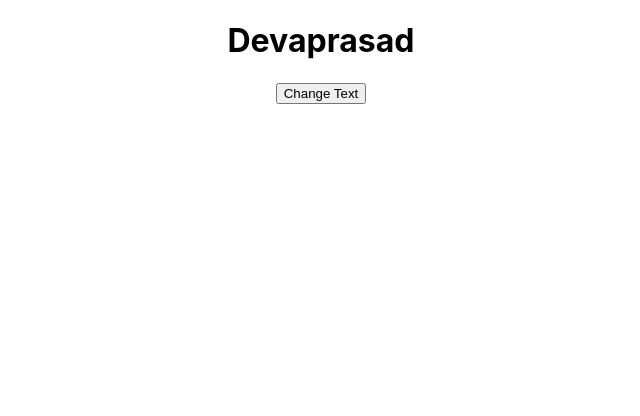
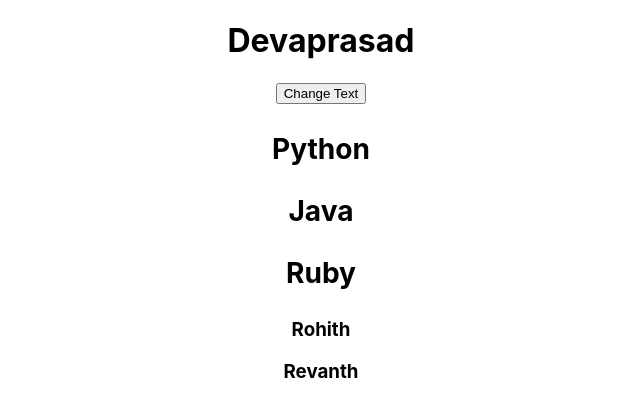
Before and after one commit to devaprasadnm/Sample_Project_FrontEnd, a React (Create React App) app: page / in a window 1280 px wide. Shown: the top 416 px of the page, without its empty margins (319-959 px from the left). Built offline with nearby package versions, Linux system fonts and the light colour scheme.

Commit message:
Map function implemented

```diff
--- a/src/App.js
+++ b/src/App.js
@@ -3,6 +3,8 @@ import './App.css';
 import Hello from './components/Hello';
 import MyClass from './components/MyClass';
 import Name from './components/Name';
+import Example from './components/Example';
+import Example2 from './components/Example2';
 
 function App() {
 
@@ -12,6 +14,8 @@ function App() {
   return (
     <div className="App">
     <Name/>
+    <Example names={["Python","Java","Ruby"]} />
+    <Example2 x = {["Rohith","Revanth"]}/>
     </div>
   );
 }
--- /dev/null
+++ b/src/components/Example.js
@@ -0,0 +1,17 @@
+
+import React from 'react'
+
+function myFunc(names) {
+    return names.map((name) => <h3 key={name}>{name}</h3>)
+}
+
+
+function Example(props) {
+  return (
+    <div >
+      <h2>{myFunc(props.names)}</h2>
+    </div>
+  )
+}
+
+export default Example
--- /dev/null
+++ b/src/components/Example2.js
@@ -0,0 +1,16 @@
+import React, { Component } from 'react'
+class Example2 extends Component {
+    MyList(names){
+        return names.map((name) => <h3 key={name}>{name}</h3>)
+    }
+  render() {
+    return (
+      <div>
+         {this.MyList(this.props.x)}
+         {/* {this.props.x.map((name) => (<h3 key={name}>{name}</h3>))} */}
+      </div>
+    )
+  }
+}
+
+export default Example2
```
